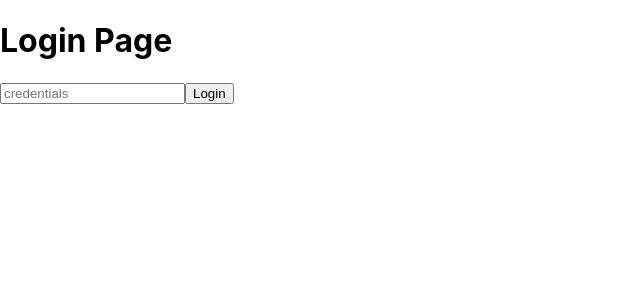
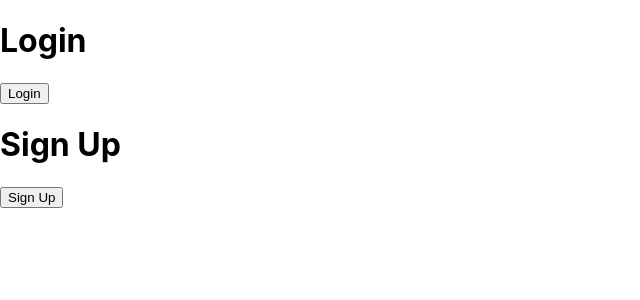
Before and after one commit to 4564831/tickets, a React (Create React App) app: page / in a window 1280 px wide. Shown: the top 300 px of the page, without its empty margins (0-640 px from the left). Built offline with nearby package versions, Linux system fonts and the light colour scheme.

Commit message:
Update App.js

```diff
--- a/src/App.js
+++ b/src/App.js
@@ -1,5 +1,8 @@
 import './App.css';
 import { Routes, Route } from 'react-router-dom';
+//main pages
+import MainPage from './pages/MainPage';
+import SignUp from './pages/SignUp';
 import Login from './pages/Login';
 //client pages
 import UMain from './pages/UserMain'
@@ -20,7 +23,9 @@ import IClosedTicket from './pages/ITSide/ITClosedTickets'
 function App() {
   return (
     <Routes>
-      <Route path="/" element={<Login/>}/>
+      <Route path="/" element={<MainPage/>}/>
+      <Route path="/login" element={<Login/>}/>
+      <Route path="/sign-up" element={<SignUp/>}/>
 
       <Route path="/aXRtYWlu" element={<IMain/>}/>
       <Route path="/dXNlcm1haW4=" element={<UMain/>}/>
```
